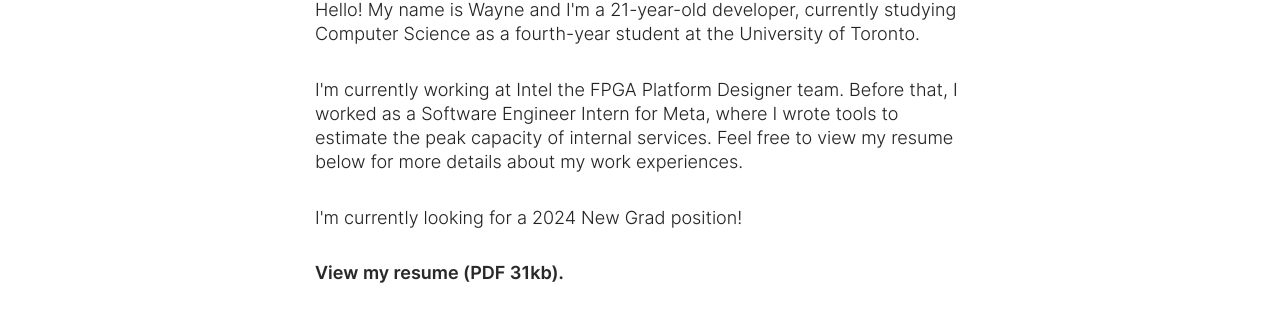
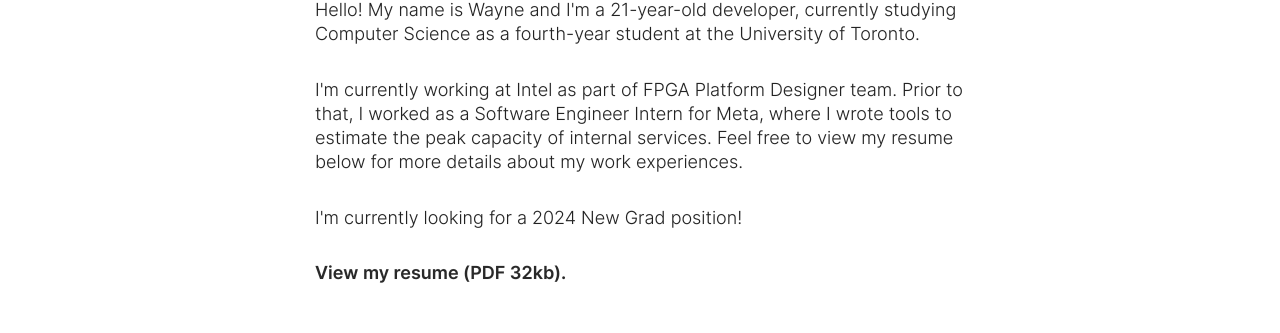
Before and after one commit to waynezhu6/waynezhu6.github.io, a React (Create React App) app: page /#/about in a window 1280 px wide. Shown: the part 927-1260 px from the top of the page. Built offline with nearby package versions, Linux system fonts and the light colour scheme.

Commit message:
create build

```diff
--- a/src/pages/about.tsx
+++ b/src/pages/about.tsx
@@ -30,7 +30,7 @@
           </div>
 
           <div className={styles.paragraph}>
-            {`I'm currently working at Intel the FPGA Platform Designer team. Before that, \
+            {`I'm currently working at Intel as part of FPGA Platform Designer team. Prior to that, \
             I worked as a Software Engineer Intern for \
             Meta, where I wrote tools to estimate the peak capacity \
             of internal services. Feel free to view my resume below for \
@@ -46,7 +46,7 @@
             href='https://waynezhu.me/Wayne_Zhu_Resume.pdf'
             target='_blank'
           >
-            View my resume (PDF 31kb).
+            View my resume (PDF 32kb).
           </a>
         </div>
 
--- a/src/styles/pages/about.module.scss
+++ b/src/styles/pages/about.module.scss
@@ -71,6 +71,7 @@
   height: 700px;
   user-select: none;
   overflow: hidden;
+  border-radius: 16px;
 
   img{
     width: 100%;
```
Also changed, not shown: 37 other files (tests, documents, lock files or other folders).
